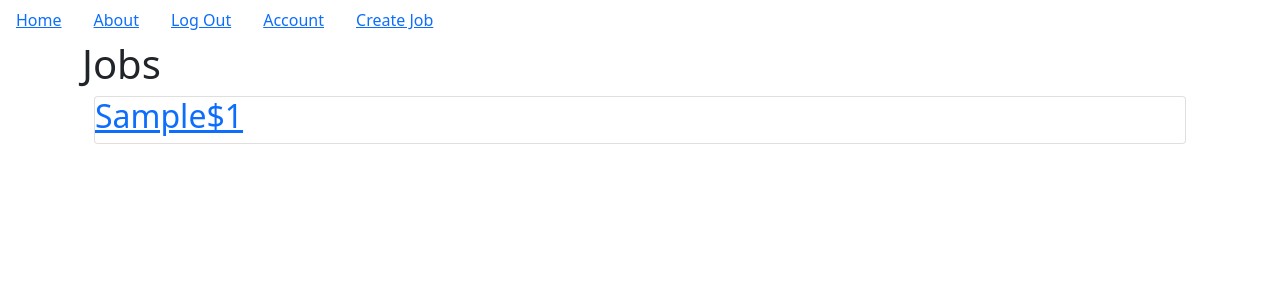
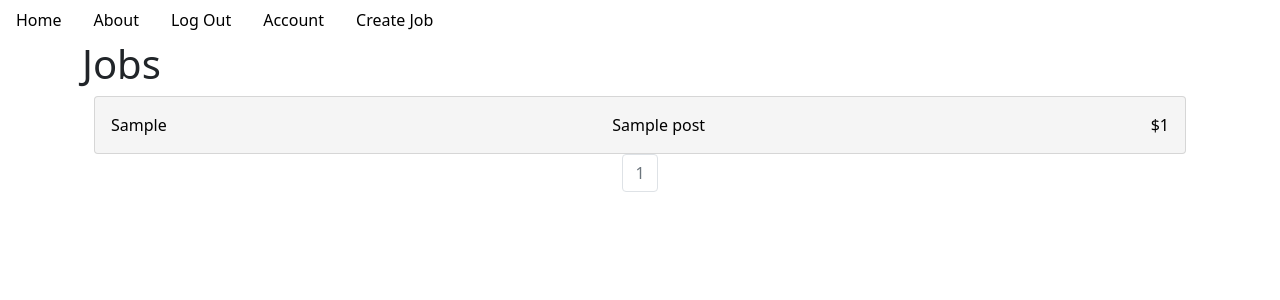
Before and after one commit to Nkaemmerlen/Jobber, a Flask app: page / in a window 1280 px wide. Shown: the top 300 px of the page. Run offline with Flask 2, Linux system fonts and the light colour scheme; a user stored in the database is signed in; tables that the repository leaves empty hold one stand-in row (values such as "Sample post").

Commit message:
add styling and pagination

```diff
--- /dev/null
+++ b/myapp/static/main.css
@@ -0,0 +1,25 @@
+body {
+  background-color: white;
+}
+.card-body{
+  display: flex;
+  justify-content: space-between;
+  transition: transform .2s;
+}
+
+.card {
+  background-color: whitesmoke;
+}
+
+.card:hover{
+  transform: scale(1.03);
+}
+
+a {
+  text-decoration: none;
+  color: black;
+}
+
+a:hover {
+  color: black;
+}
--- a/myapp/templates/base.html
+++ b/myapp/templates/base.html
@@ -2,6 +2,7 @@
 <html lang="en">
 <head>
   <link href="https://cdn.jsdelivr.net/npm/bootstrap@5.1.3/dist/css/bootstrap.min.css" rel="stylesheet" integrity="sha384-1BmE4kWBq78iYhFldvKuhfTAU6auU8tT94WrHftjDbrCEXSU1oBoqyl2QvZ6jIW3" crossorigin="anonymous">
+  <link rel="stylesheet" href="{{ url_for('static', filename='./main.css') }}">
   <script defer src="https://cdn.jsdelivr.net/npm/bootstrap@5.1.3/dist/js/bootstrap.bundle.min.js" integrity="sha384-ka7Sk0Gln4gmtz2MlQnikT1wXgYsOg+OMhuP+IlRH9sENBO0LRn5q+8nbTov4+1p" crossorigin="anonymous"></script>
   <meta charset="UTF-8">
   <meta http-equiv="X-UA-Compatible" content="IE=edge">
--- a/myapp/templates/index.html
+++ b/myapp/templates/index.html
@@ -6,16 +6,29 @@
       {% for job in job_posts.items %}
         {% if current_user == job.author %}
           <div class="card">
-            <div class="car-boy">
-              <h2>
-                <a class="card-title" href="{{url_for('job_posts.job_post', job_post_id=job.id)}}">
-                  <div>{{job.company}}${{job.pay}}</div>
-                </a>
-              </h2>
-            {% endif %}
+            <a class="card-body" href="{{url_for('job_posts.job_post', job_post_id=job.id)}}">
+              <div>{{job.company}}</div>
+              <div>{{job.title}}</div>
+              <div>${{job.pay}}</div>
+            </a>
           </div>
-        </div>
+        {% endif %}
       {% endfor %}
     </div>
   </div>
+  <nav aria-label="Page Navigation example">
+    <ul class="pagination justify-content-center">
+      {% for page_num in job_posts.iter_pages(left_edge=1, right_edge=1, left_current=1, right_current=2) %}
+        {% if job_posts.page == page_num %}
+          <li class="page-item disabled">
+            <a class="page-link" href="{{url_for('core.index', page=page_num)}}">{{ page_num }}</a>
+          </li>
+        {% else %}
+          <li class="page-item">
+            <a class="page-link" href="{{url_for('core.index', page=page_num)}}">{{ page_num }}</a>
+          </li>
+        {% endif %}
+      {% endfor %}
+    </ul>
+</nav>
 {% endblock %}
```
